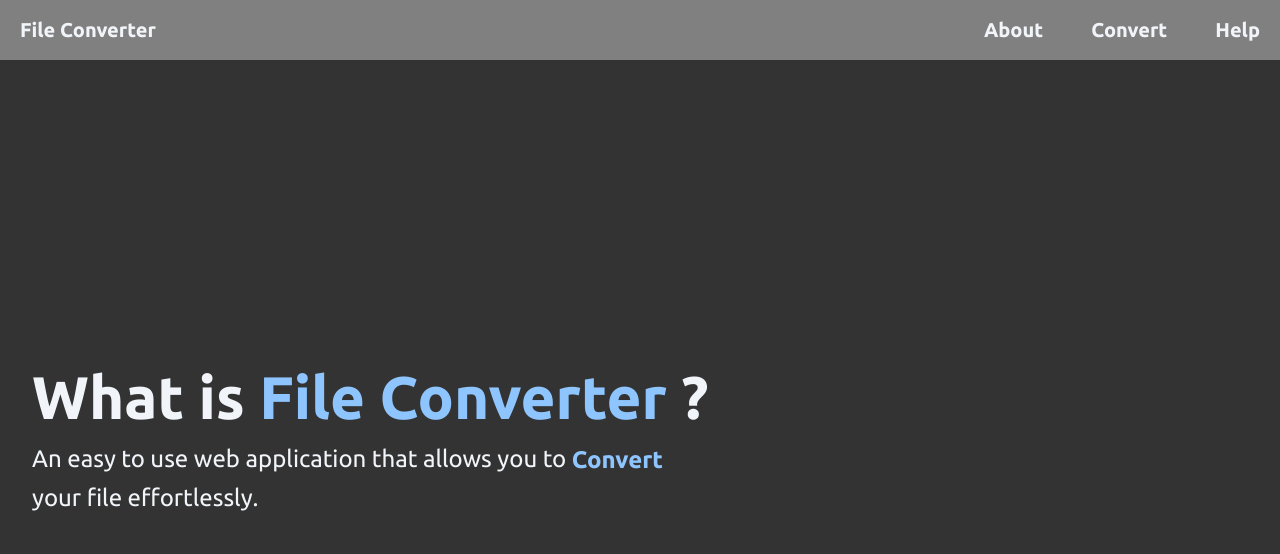
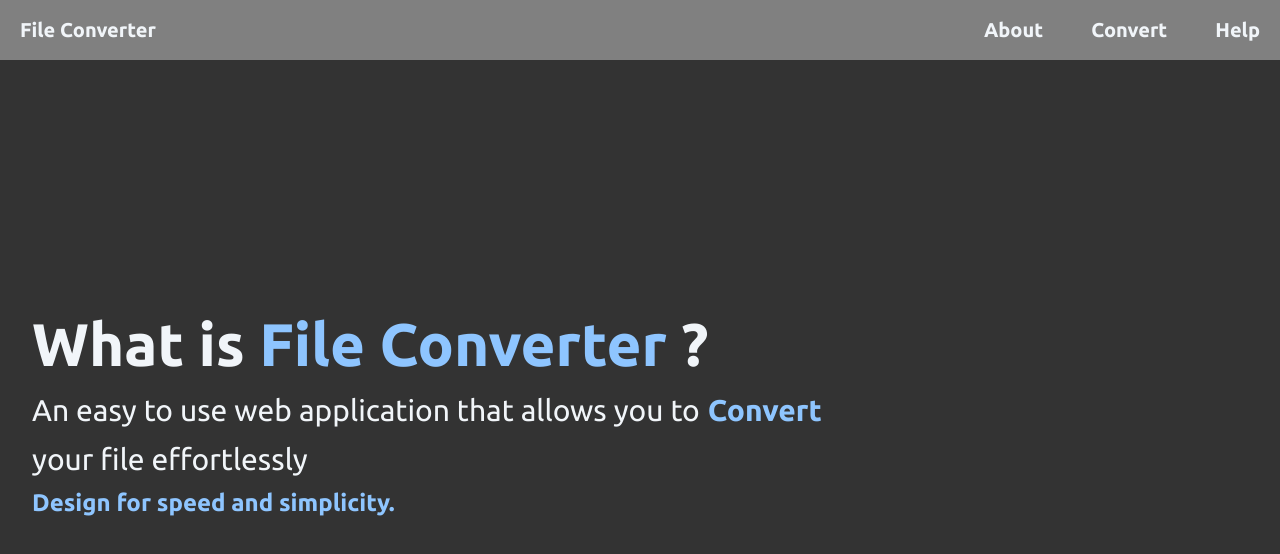
Before and after one commit to Carmeloanthony1/File-Converter, a React (Vite) app in the folder client/: page /about in a window 1280 px wide. Shown: the top 554 px of the page. Built offline with nearby package versions, Linux system fonts and the light colour scheme.

Commit message:
fix: merapihkan isi page menjadi 2 kolom

```diff
--- a/client/src/About.jsx
+++ b/client/src/About.jsx
@@ -25,14 +25,15 @@ export default function About() {
                     <Link to="/help" className="text-xl font-bold">Help</Link>
                 </div>
             </nav>
-            <main className="w-full max-w-5xl px-8 my-auto flex-1 py-12 flex flex-col text-left justify-center">
+            <main className="w-full max-w-5xl px-8 my-auto flex-1 py-12 flex flex-col justify-center">
+                <div className="grid grid-cols-1 md:grid-cols-12 gap-12 items-center">
+                    <div className="md:col-span-12 flex flex-col text-left">
                         <h1 className="text-6xl mt-6 mb-3 font-bold">
                             What is <span className="text-blue-300">File Converter</span> ?
                         </h1>
-
-            <p className="text-2xl leading-relaxed max-w-2xl">
+                        <p className="text-3xl leading-relaxed flex flex-wrap items-baseline gap-x-2">
                             <span>An easy to use web application that allows you to </span>
-                <span className="inline-grid w-32 h-[1.3em] overflow-hidden text-left align-baseline relative top-[1px]">
+                            <span className="inline-grid grid-cols-1 grid-rows-1 overflow-hidden h-[1.3em] align-bottom">
                             <AnimatePresence mode="wait">
                                 <motion.span
                                 key={words[index]}
@@ -46,9 +47,16 @@ export default function About() {
                                 </motion.span>
                             </AnimatePresence>
                             </span>
+                            <motion.span layout transition={{ duration: 0.3, ease: "easeInOut"}}>your file effortlessly</motion.span>
                             <br />
-                <span>your file effortlessly.</span>
+
                         </p>
+                        <span className="text-blue-300 font-bold text-2xl leading-relaxed">Design for speed and simplicity.</span>
+                    </div>
+                    <div className="md:col-span-5 flex flex-col gap-4">
+                        <div w-12 h-20></div>
+                    </div>
+                </div>
             </main>
         </div>
     );
```
Lines whose indentation alone changed are shown as unchanged.
